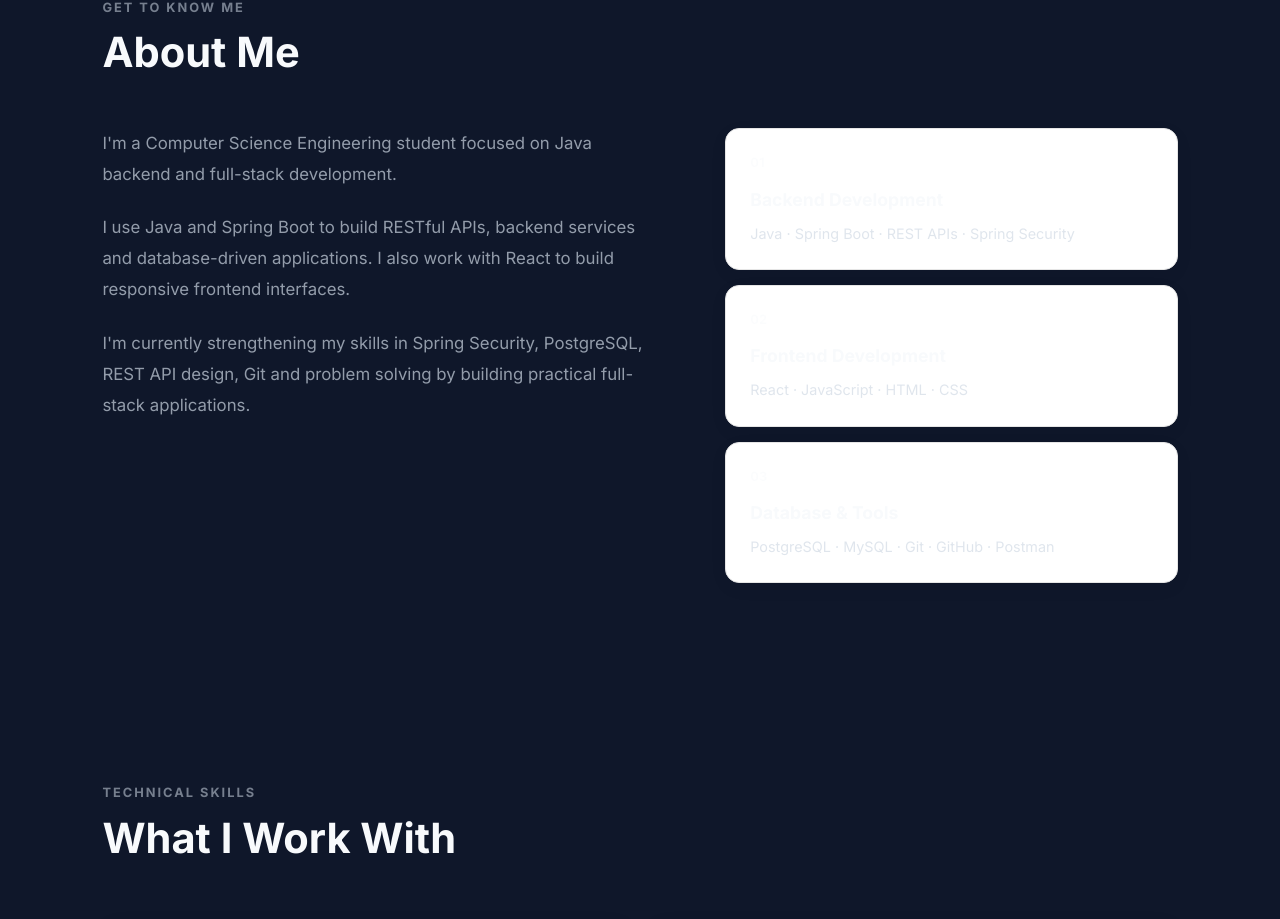
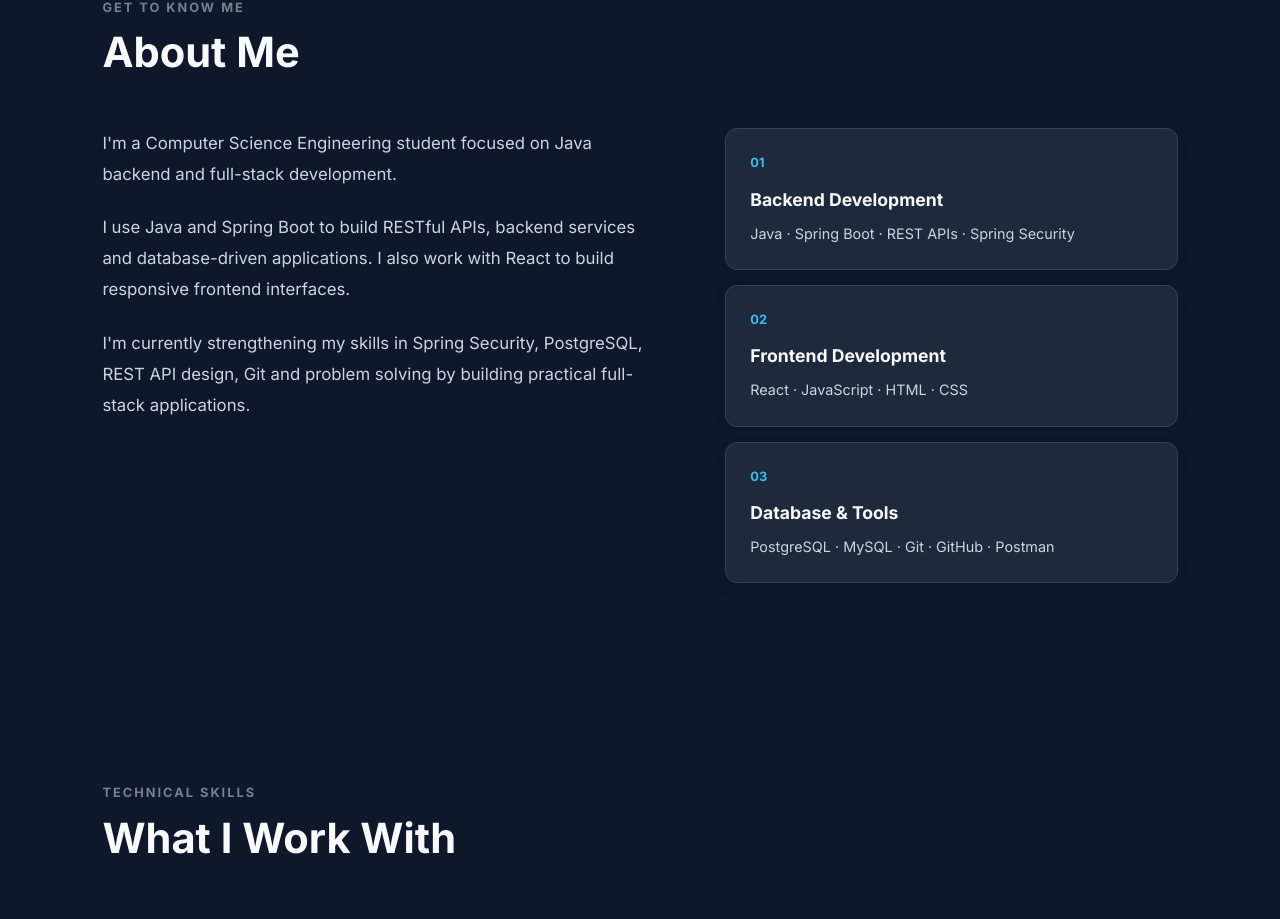
Before and after one commit to vignesh-builds/portfolio, a React (Vite) app in the folder frontend/: page / in a window 1280 px wide. Shown: the part 799-1718 px from the top of the page. Built offline with nearby package versions, Linux system fonts and the light colour scheme.

Commit message:
Update About.css

```diff
--- a/frontend/src/components/About.css
+++ b/frontend/src/components/About.css
@@ -1,5 +1,10 @@
+/* =========================
+   ABOUT
+========================= */
+
 .about {
   padding: 100px 8%;
+  background: #0F172A;
 }
 
 .about-container {
@@ -15,6 +20,7 @@
   margin: 0;
   font-size: 2.6rem;
   line-height: 1.2;
+  color: #F8FAFC;
 }
 
 .about-content {
@@ -28,7 +34,8 @@
   margin: 0 0 22px;
   font-size: 1.05rem;
   line-height: 1.85;
-  opacity: 0.7;
+  color: #CBD5E1;
+  opacity: 1;
 }
 
 .about-focus {
@@ -39,6 +46,12 @@
 
 .focus-card {
   padding: 24px;
+
+  background: #1E293B;
+
+  border: 1px solid #334155;
+
+  border-radius: 12px;
 }
 
 .focus-number {
@@ -46,22 +59,31 @@
   margin-bottom: 12px;
   font-size: 0.8rem;
   font-weight: 700;
-  opacity: 0.45;
+
+  color: #38BDF8;
+
+  opacity: 1;
 }
 
 .focus-card h3 {
   margin: 0 0 8px;
   font-size: 1.1rem;
+
+  color: #F8FAFC;
 }
 
 .focus-card p {
   margin: 0;
   font-size: 0.9rem;
   line-height: 1.6;
-  opacity: 0.6;
+
+  color: #CBD5E1;
+
+  opacity: 1;
 }
 
 @media (max-width: 768px) {
+
   .about {
     padding: 70px 5%;
   }
@@ -71,42 +93,3 @@
     gap: 40px;
   }
 }
-
-/* =========================================
-   ABOUT - DARK NAVY + SKY BLUE
-   COLOR ONLY
-========================================= */
-
-.about {
-  background: #0F172A;
-}
-
-.about-card {
-  background: #1E293B !important;
-  border-color: #334155;
-}
-
-.about-card h3 {
-  color: #F8FAFC;
-}
-
-.about-card span {
-  color: #38BDF8;
-}
-
-.about-text h2 {
-  color: #F8FAFC;
-}
-
-.about-text h2 span {
-  color: #38BDF8;
-}
-
-.about-text p {
-  color: #CBD5E1;
-}
-
-.about-highlight {
-  background: rgba(56, 189, 248, 0.10);
-  color: #38BDF8;
-}
```
